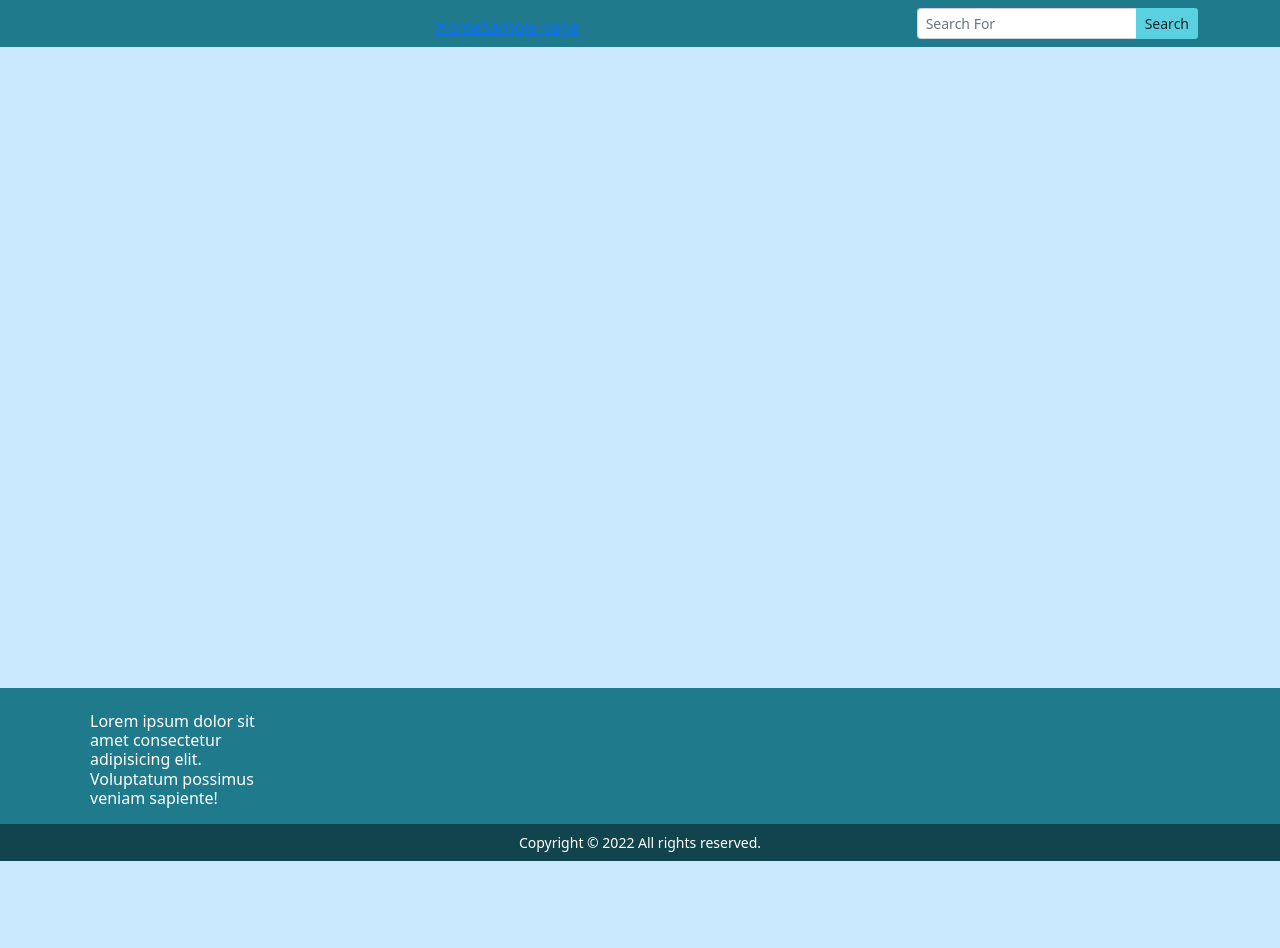
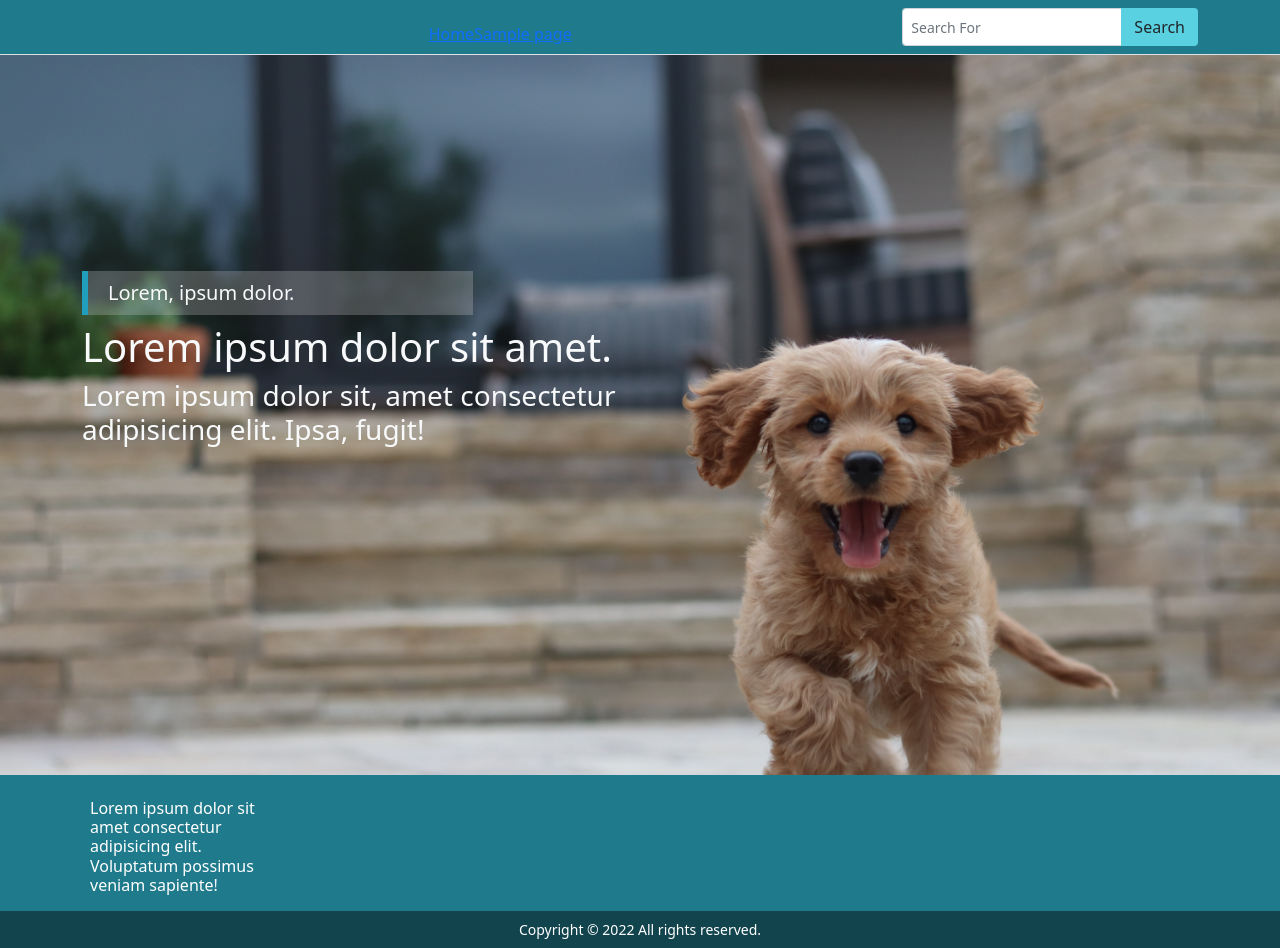
Before and after one commit to aaronfields484/paws, a WordPress theme: template themes/paws/front-page.php in a window 1280 px wide. Before the commit the page ends 861 px from the top, so only its background shows below. Run offline with PHP 8.4 and a stand-in for WordPress, Linux system fonts and the light colour scheme; the site name, menu and one post (Sample post) are stand-ins, and other content is empty.

Commit message:
feat: main banner

```diff
--- a/themes/paws/front-page.php
+++ b/themes/paws/front-page.php
@@ -1,5 +1,11 @@
 <?php get_header() ?>
 
-
+    <header class="main-banner">
+        <div class="main-banner__content container text-light">
+            <h5 class="main-banner__subtitle">Lorem, ipsum dolor.</h6>
+            <h1 class="main-banner__title">Lorem ipsum dolor sit amet.</h1>
+            <h3 class="main-banner__desc">Lorem ipsum dolor sit, amet consectetur adipisicing elit. Ipsa, fugit!</h3>
+        </div>
+    </header>
 
 <?php get_footer() ?>
--- a/themes/paws/header.php
+++ b/themes/paws/header.php
@@ -34,7 +34,7 @@
     <form role="search" action="/" method="" class="d-flex">
         <div class="ml-auto input-group">
             <input name="s" value="<?php echo get_search_query() ?>" type="search" class="form-control form-control-sm" placeholder="Search For" aria-label="Recipient's username" aria-describedby="button-addon2">
-            <button class="btn btn-sm button-main" type="submit">
+            <button class="btn  button-main" type="submit">
                 Search
             </button>
         </div>
--- a/themes/paws/styles/_components.scss
+++ b/themes/paws/styles/_components.scss
@@ -1,3 +1,35 @@
+/* Header */
+.main-banner {
+
+    background-image: url('../img/main-banner.jpg');
+    background-repeat: no-repeat;
+    background-position: center;
+    background-attachment: fixed;
+    background-size: cover;
+    height: 90vh;
+    margin: 0;
+
+    .main-banner__content {
+
+        position: relative;
+        top: 30%;
+
+        h3 {
+
+            width: 60%;
+        }
+    }
+}
+
+.main-banner__subtitle {
+
+    border-left: #219EBC 6px solid;
+    background-color: #c4c4c448;
+    min-width: 30%;
+    max-width: 35%;
+    padding: 10px 20px;
+}
+
 /* Body */
 body {
 
@@ -8,6 +40,11 @@ body {
 nav {
 
     background-color: $navbar-background;
+
+    a:hover {
+
+        color: $text-hover !important;
+    }
 }
 
 /* Buttons */
@@ -23,8 +60,6 @@ footer {
     background-color: $footer-background;
     color: #fff;
     text-align: left;
-    /* Get rid of after test */
-    margin-top: 80vh;
 
     .copyright-footer {
 
--- a/themes/paws/styles/_layout.scss
+++ b/themes/paws/styles/_layout.scss
@@ -18,4 +18,19 @@
         margin: auto;
     }
 
+    .main-banner {
+
+        height: 60vh;
+        background-attachment: unset;
+    }
+
+    .main-banner__content {
+
+       display: flex;
+       justify-content: center;
+       flex-wrap: wrap;
+       text-align: center;
+       row-gap: 15px;
+    }
+
 }
--- a/themes/paws/styles/main.css
+++ b/themes/paws/styles/main.css
@@ -5,6 +5,34 @@
 /* Buttons & Links */
 /* Footer */
 /* Components */
+/* Header */
+.main-banner {
+  background-image: url("../img/main-banner.jpg");
+  background-repeat: no-repeat;
+  background-position: center;
+  background-attachment: fixed;
+  background-size: cover;
+  height: 90vh;
+  margin: 0;
+}
+
+.main-banner .main-banner__content {
+  position: relative;
+  top: 30%;
+}
+
+.main-banner .main-banner__content h3 {
+  width: 60%;
+}
+
+.main-banner__subtitle {
+  border-left: #219EBC 6px solid;
+  background-color: #c4c4c448;
+  min-width: 30%;
+  max-width: 35%;
+  padding: 10px 20px;
+}
+
 /* Body */
 body {
   background-color: #CAE9FF;
@@ -13,6 +41,10 @@ body {
 /* Navbar */
 nav {
   background-color: #1F7A8C;
+}
+
+nav a:hover {
+  color: #59d1e0 !important;
 }
 
 /* Buttons */
@@ -25,8 +57,6 @@ footer {
   background-color: #1F7A8C;
   color: #fff;
   text-align: left;
-  /* Get rid of after test */
-  margin-top: 80vh;
 }
 
 footer .copyright-footer {
@@ -38,7 +68,7 @@ footer li {
 }
 
 footer hr {
-  width: 25%;
+  width: 35%;
 }
 
 .list-style {
@@ -79,5 +109,21 @@ footer hr {
   .footer-desc {
     margin: auto;
   }
+  .main-banner {
+    height: 60vh;
+    background-attachment: unset;
+  }
+  .main-banner__content {
+    display: -webkit-box;
+    display: -ms-flexbox;
+    display: flex;
+    -webkit-box-pack: center;
+        -ms-flex-pack: center;
+            justify-content: center;
+    -ms-flex-wrap: wrap;
+        flex-wrap: wrap;
+    text-align: center;
+    row-gap: 15px;
+  }
 }
 /*# sourceMappingURL=main.css.map */
```
Also changed, not shown: themes/paws/img/main-banner.jpg (added), 1 other file.
